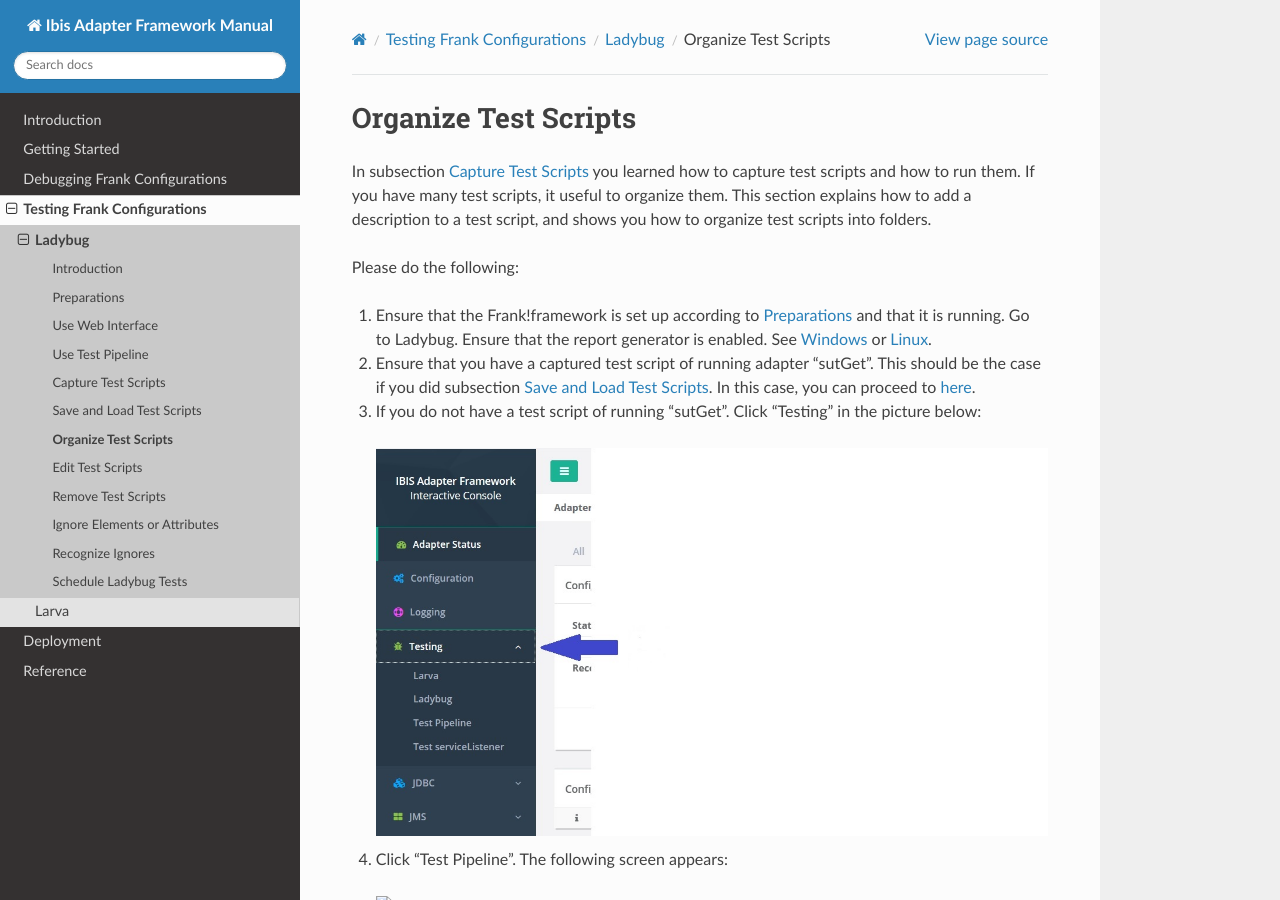
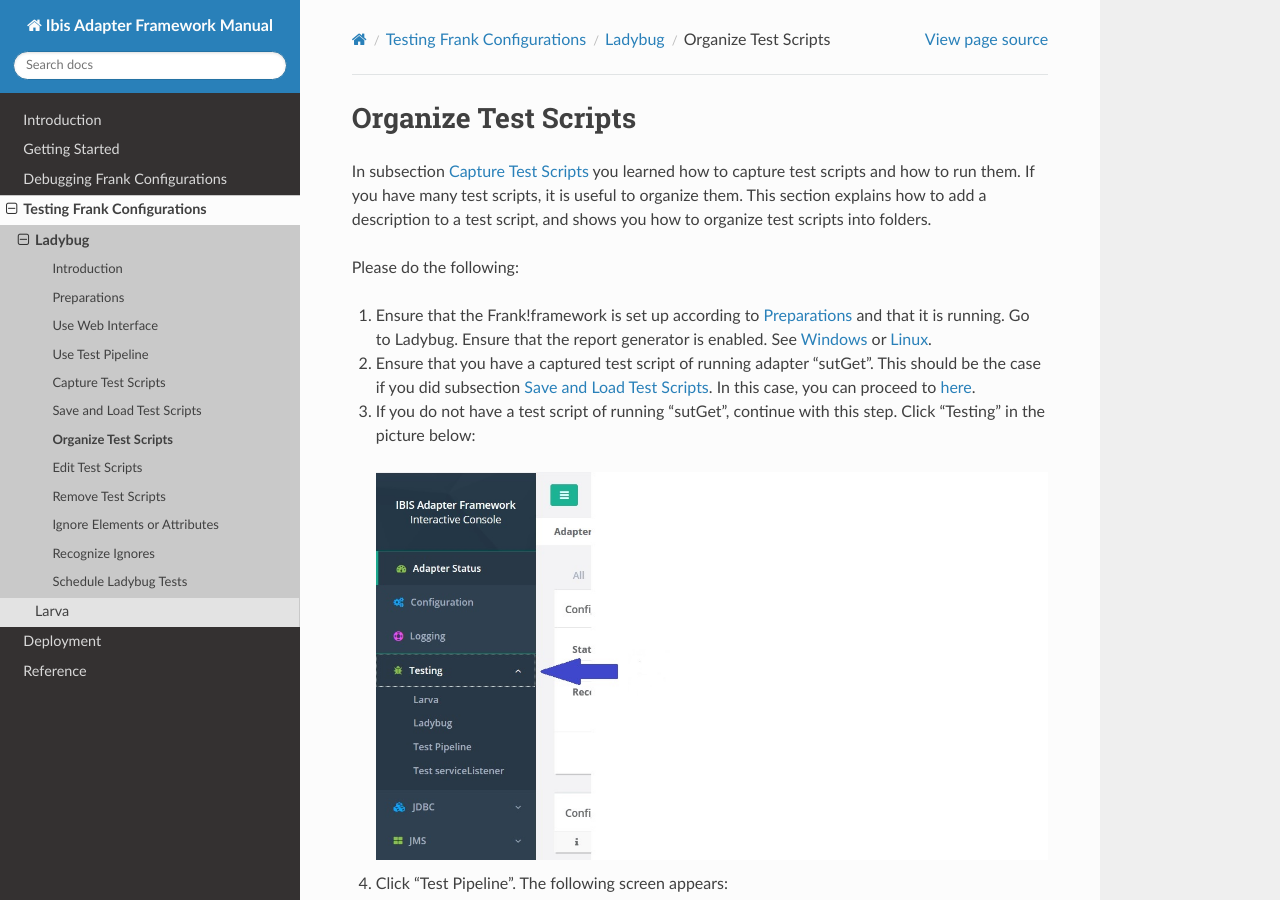
Before and after one commit to frankframework/frank-manual, a Sphinx documentation site: the page built from docs/source/testing/ladybug/organize/organize.rst, in a window 1280 px wide and 900 px high. Built offline with Sphinx 7.4.7 and the Read the Docs theme 2.0.0, drawn with Linux system fonts in a browser that asks for light colours; some of the changed text lies outside the part shown.

Commit message:
Fix small issues

```diff
--- a/docs/source/testing/ladybug/organize/organize.rst
+++ b/docs/source/testing/ladybug/organize/organize.rst
@@ -3,7 +3,7 @@
 Organize Test Scripts
 =====================
 
-In subsection :ref:`capture` you learned how to capture test scripts and how to run them. If you have many test scripts, it useful to organize them. This section explains how to add a description to a test script, and shows you how to organize test scripts into folders.
+In subsection :ref:`capture` you learned how to capture test scripts and how to run them. If you have many test scripts, it is useful to organize them. This section explains how to add a description to a test script, and shows you how to organize test scripts into folders.
 
 Please do the following:
 
@@ -11,13 +11,13 @@ Please do the following:
 
 #. Ensure that the Frank!framework is set up according to :ref:`preparations` and that it is running. Go to Ladybug. Ensure that the report generator is enabled. See :ref:`useWebInterfaceWindows` or :ref:`useWebInterfaceLinux`.
 #. Ensure that you have a captured test script of running adapter "sutGet". This should be the case if you did subsection :ref:`downloadUpload`. In this case, you can proceed to :ref:`here <afterPrepared>`.
-#. If you do not have a test script of running "sutGet". Click "Testing" in the picture below:
+#. If you do not have a test script of running "sutGet", continue with this step. Click "Testing" in the picture below:
 
    .. image:: ../../frankConsoleFindTestTools.jpg
 
 #. Click "Test Pipeline". The following screen appears:
 
-   .. image:: ../testPipeline/testPipeline.jpg
+   .. image:: ../useTestPipeline/testPipeline.jpg
 
 #. Select adapter "sutGet" (number 1)
 #. Enter the following text in the message field (number 2): ::
@@ -43,7 +43,7 @@ Please do the following:
 
 #. You see you are in tab "Test" (number 1). Press "Refresh" (number 2). This causes your captured test script to appear (number 3).
 
-This steps finishes your preparations.
+This step finishes your preparations.
 
 .. _afterPrepared:
 
```
